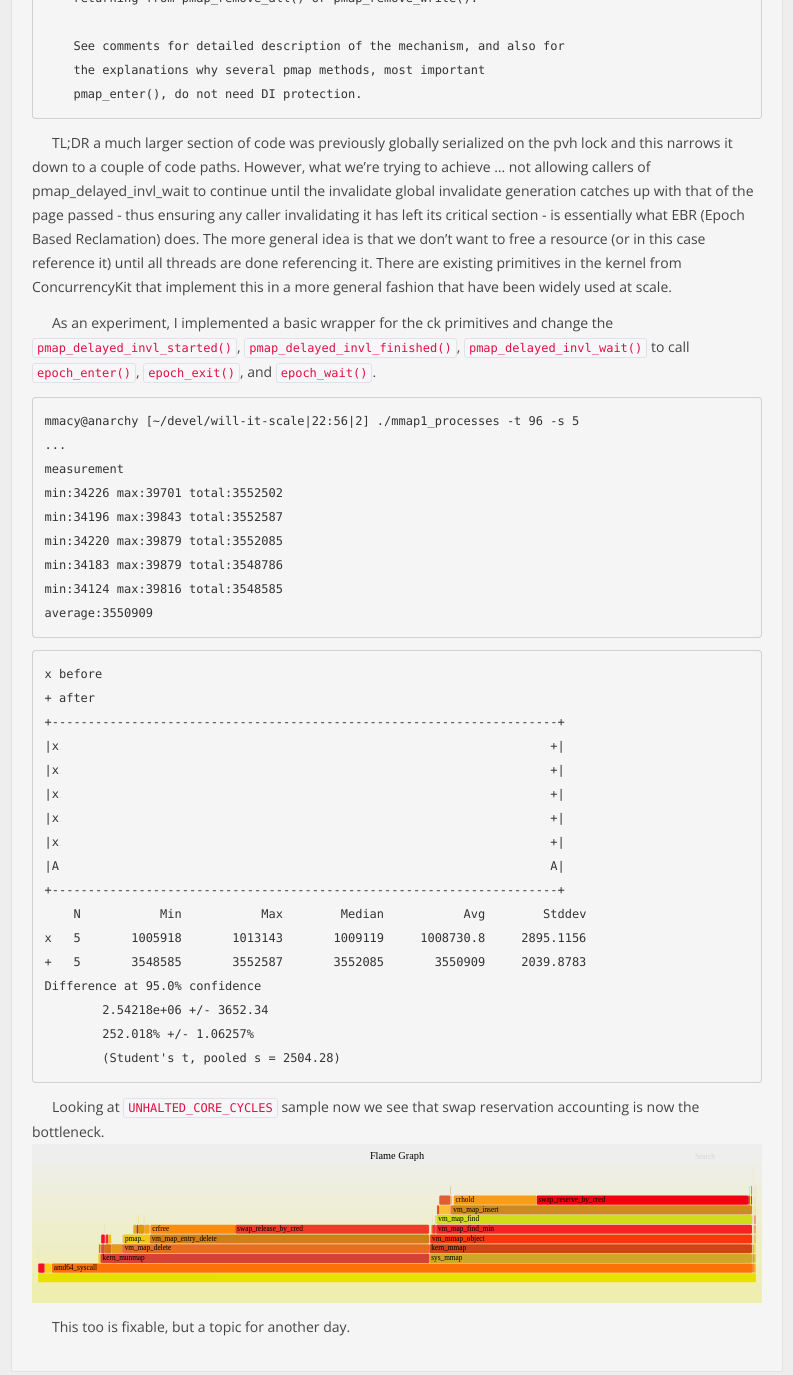
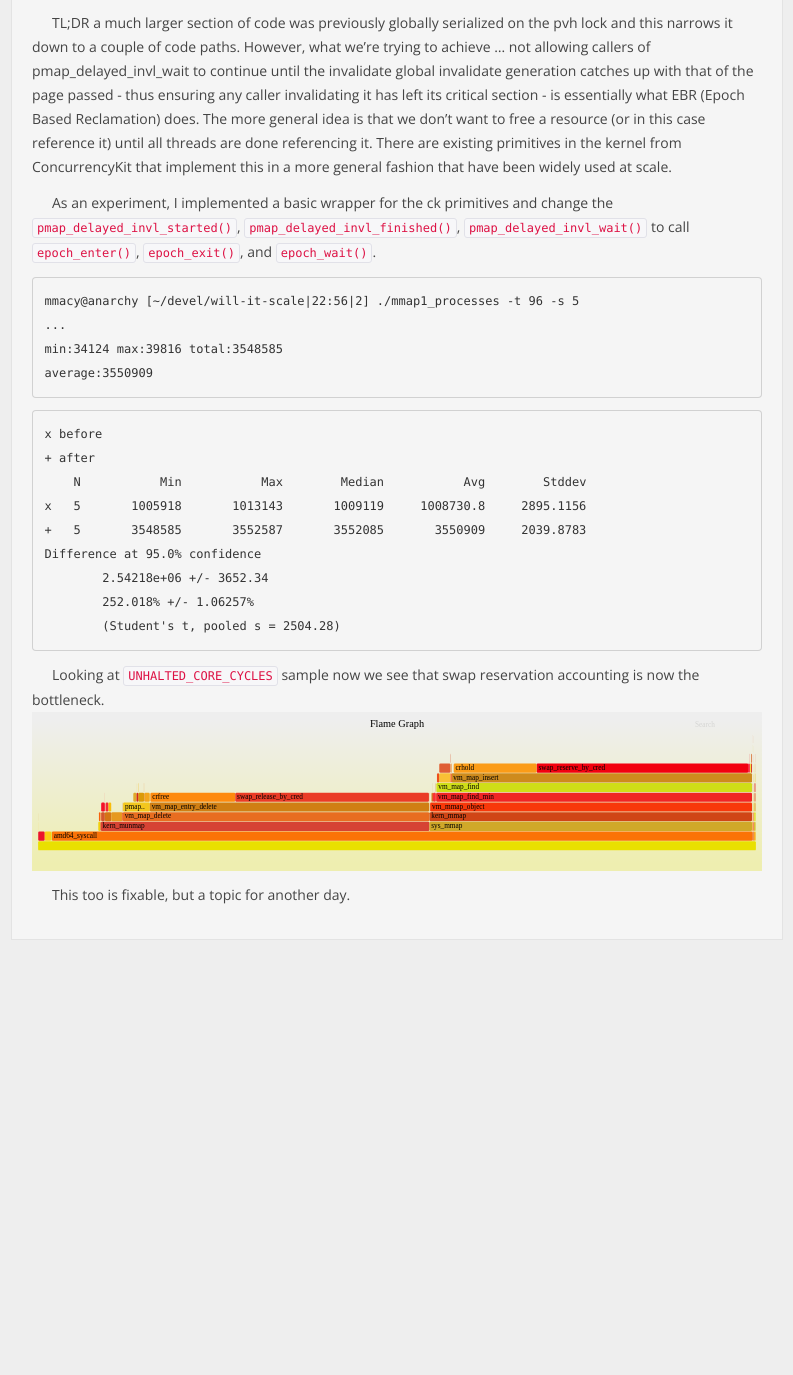
Before and after one commit to ScaleBSD/scalebsd.github.io, a Jekyll site: the page built from _posts/2018-05-03-Why-is-munmap-single-threaded-and-what-can-we-do-about-it.md, in a window 1280 px wide and 1400 px high, scrolled down 4638 px. Shown: the top 1375 px of the window, without its empty margins (44-837 px from the left). Built offline with Jekyll 4.4.1, drawn with Linux system fonts in a browser that asks for light colours; our own code applies the rules of GitHub Pages for plain Markdown files; after the commit the page ends 5606 px from its top, so only the background shows below that; some of the changed text lies outside the part shown.

Commit message:
Update 2018-05-03-Why-is-munmap-single-threaded-and-what-can-we-do-about-it.md

````diff
--- a/_posts/2018-05-03-Why-is-munmap-single-threaded-and-what-can-we-do-about-it.md
+++ b/_posts/2018-05-03-Why-is-munmap-single-threaded-and-what-can-we-do-about-it.md
@@ -45,11 +45,6 @@ Somewhat interestingly performance actually peaks at 12 processes, plateaus unti
 ```
 mmacy@anarchy [~/devel/will-it-scale|22:15|10] ./mmap1_processes -t 12 -s 5
 ...
-measurement
-min:128691 max:165954 total:1716388
-min:121307 max:171995 total:1720264
-min:112751 max:166955 total:1719541
-min:123885 max:173593 total:1718474
 min:120480 max:165747 total:1722483
 average:1719430
 ```
@@ -207,11 +202,6 @@ As an experiment, I implemented a basic wrapper for the ck primitives and change
 ```
 mmacy@anarchy [~/devel/will-it-scale|22:56|2] ./mmap1_processes -t 96 -s 5
 ...
-measurement
-min:34226 max:39701 total:3552502
-min:34196 max:39843 total:3552587
-min:34220 max:39879 total:3552085
-min:34183 max:39879 total:3548786
 min:34124 max:39816 total:3548585
 average:3550909
 ```
@@ -219,14 +209,6 @@ average:3550909
 ```
 x before
 + after
-+----------------------------------------------------------------------+
-|x                                                                    +|
-|x                                                                    +|
-|x                                                                    +|
-|x                                                                    +|
-|x                                                                    +|
-|A                                                                    A|
-+----------------------------------------------------------------------+
     N           Min           Max        Median           Avg        Stddev
 x   5       1005918       1013143       1009119     1008730.8     2895.1156
 +   5       3548585       3552587       3552085       3550909     2039.8783
@@ -237,6 +219,6 @@ Difference at 95.0% confidence
 ```
 
 Looking at `UNHALTED_CORE_CYCLES` sample now we see that swap reservation accounting is now the bottleneck.
-![](/media/svg/2018.05.02/mmap1_vmhack.svg)
+[![](/media/svg/2018.05.02/mmap1_vmhack.svg)](/media/svg/2018.05.02/mmap1_vmhack.svg)
 
 This too is fixable, but a topic for another day.
````
